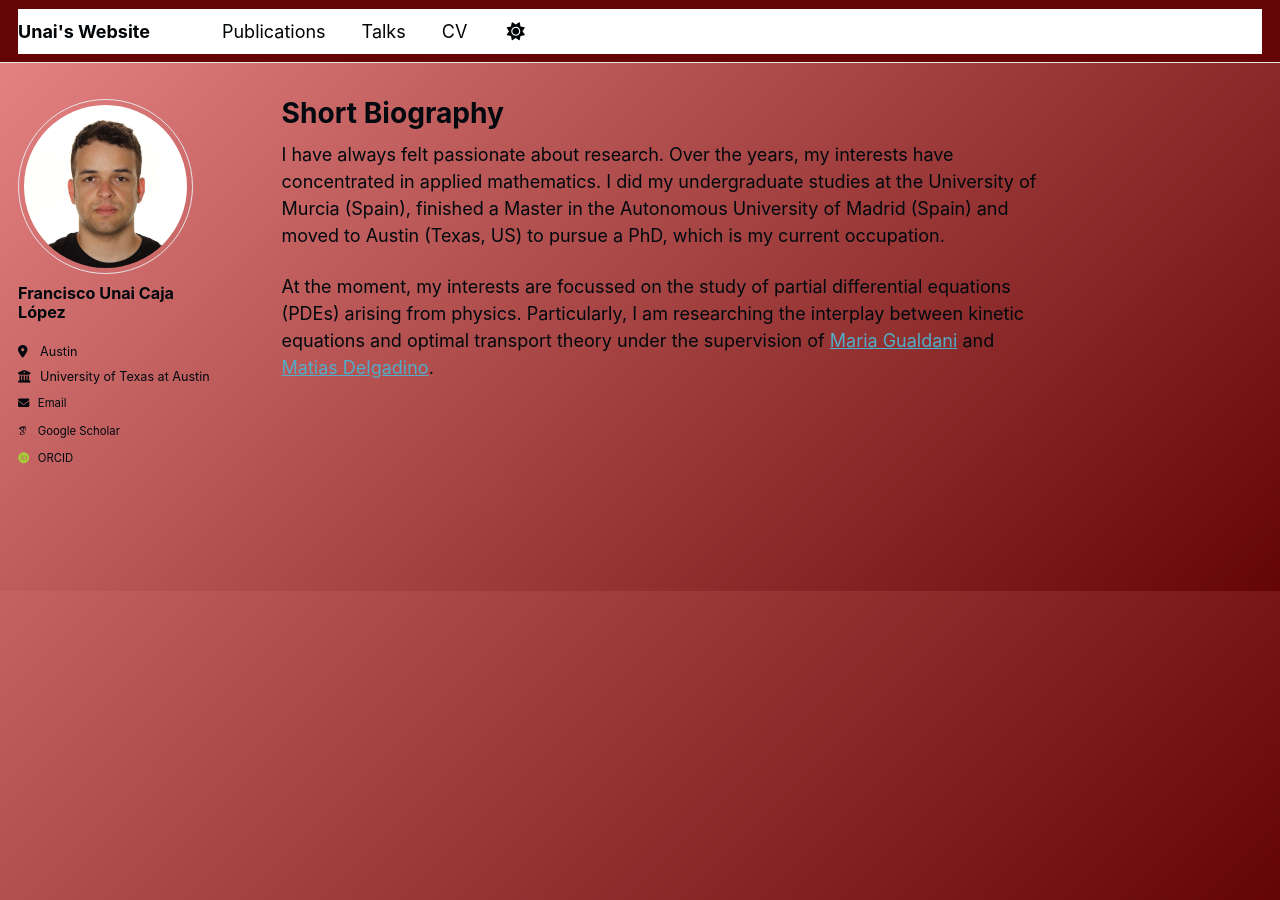
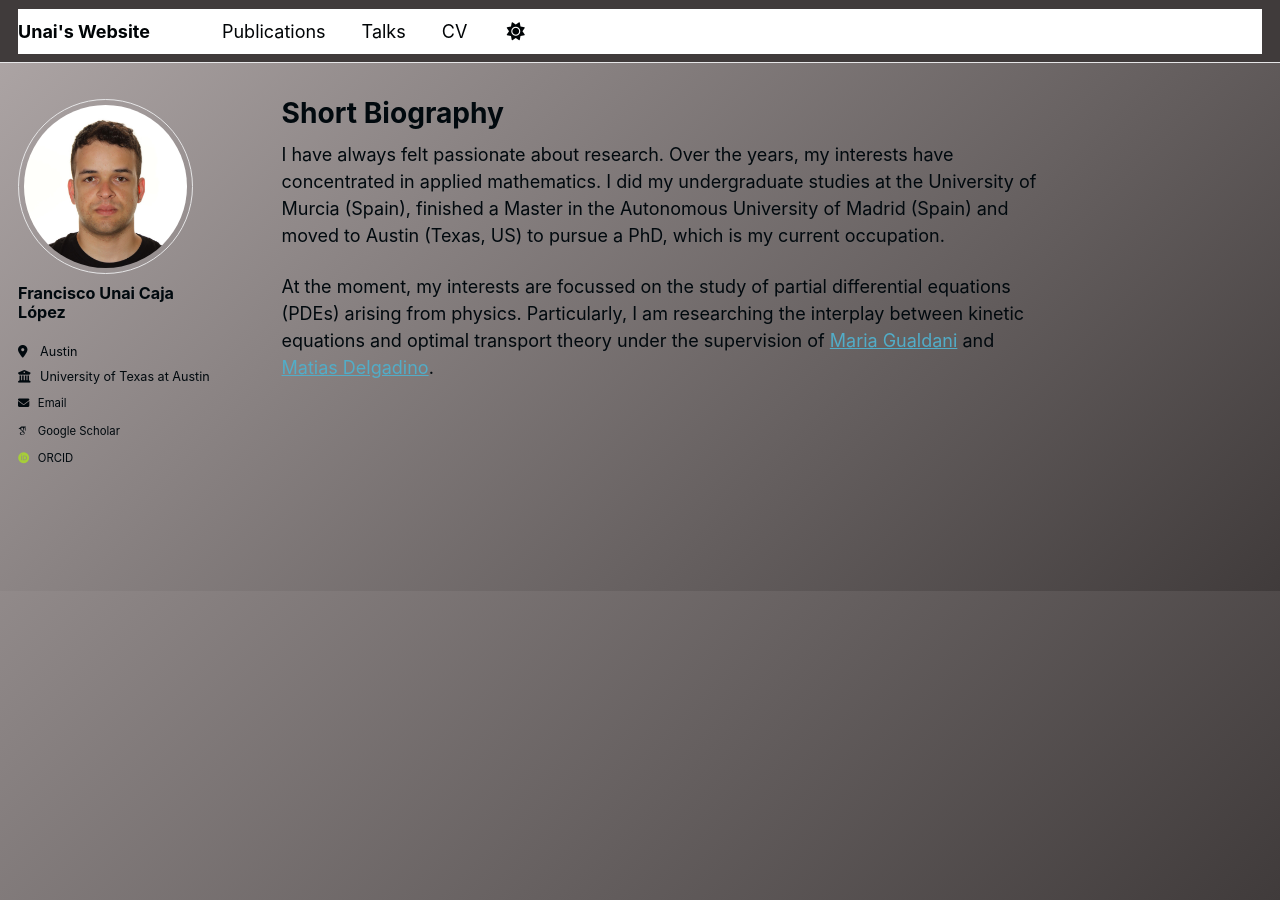
Before and after one commit to UnaiCaja/UnaiCaja.github.io, a Jekyll site: the page built from _pages/about.md, in a window 1280 px wide. Built offline with Jekyll 4.4.1, drawn with Linux system fonts in a browser that asks for light colours; some web fonts are replaced.

Commit message:
Update _default.scss

```diff
--- a/_sass/theme/_default.scss
+++ b/_sass/theme/_default.scss
@@ -44,6 +44,6 @@ $sidebar-screen-min-width   : 1024px;
     --global-text-color                 : #{$gray};
     --global-text-color-light           : #{$light-gray};
     --global-thead-color                : #{$lighter-gray};
-    --global-gradient-inicial           : #e88585;
-    --global-gradient-final             : #650404;
+    --global-gradient-inicial           : #afa7a7;
+    --global-gradient-final             : #403b3b;
 }
```
